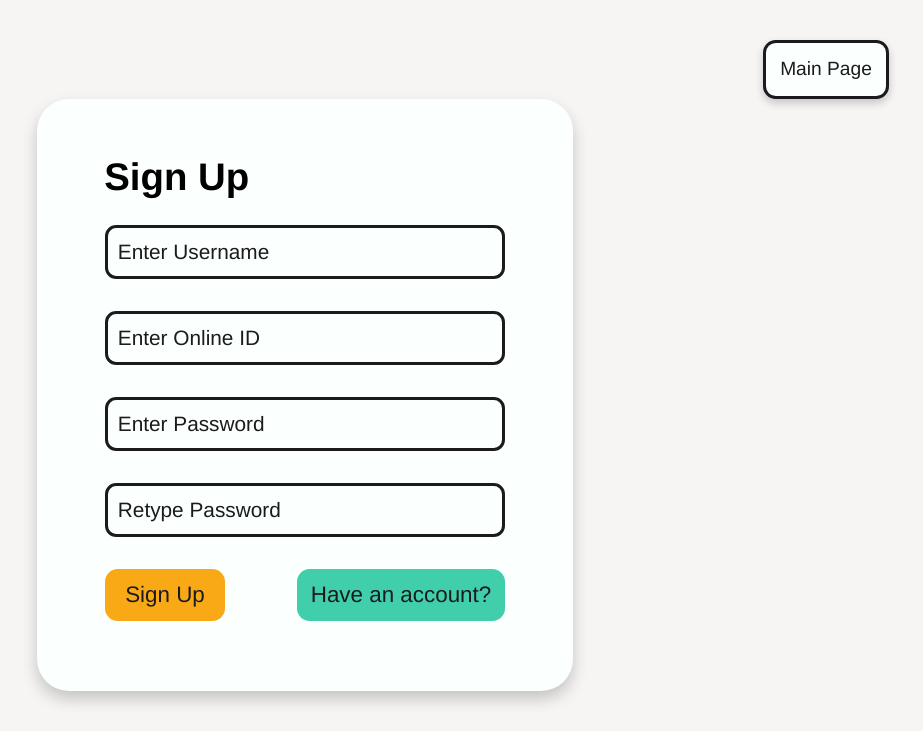
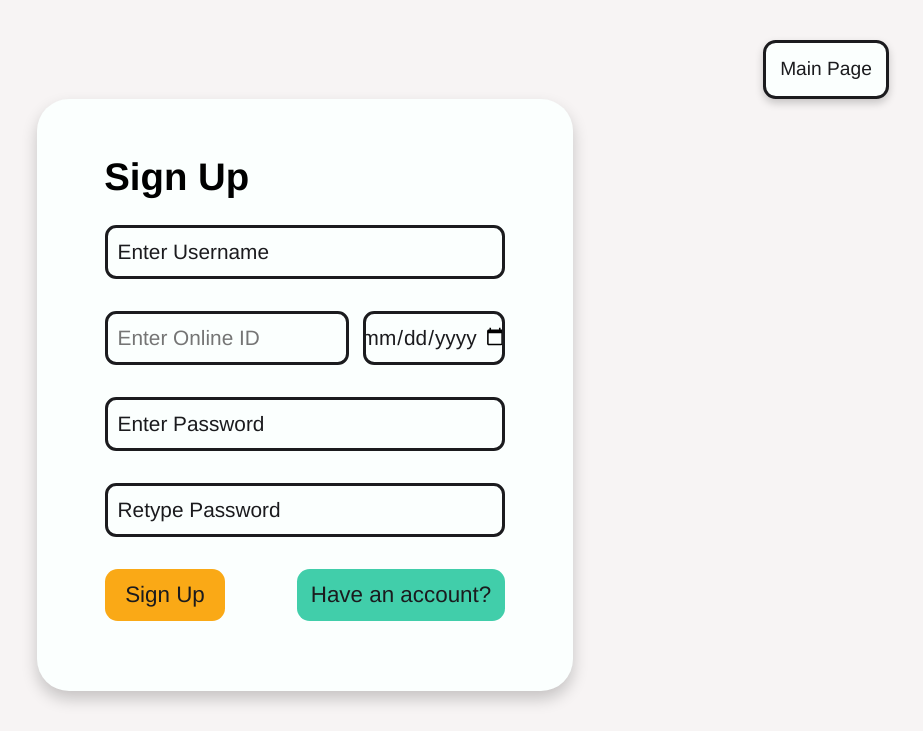
Before and after one commit to vineji/MatchMyMedia, a Django app: page /signup/ in a window 1280 px wide. Shown: the top 731 px of the page, without its empty margins (335-1258 px from the left). Run offline with Django 5.2, Linux system fonts and the light colour scheme.

Commit message:
HTML & CSS changes

```diff
--- a/api/templates/signup.html
+++ b/api/templates/signup.html
@@ -19,7 +19,10 @@
             <h1 class="signup-header">Sign Up</h1>
             <div class="input-container">
                 <input class="inputs" type="text" id="username" name="username" placeholder="Enter Username" required>
-                <input class="inputs" type="text" id="online_id" name="online_id" placeholder="Enter Online ID" value="{{ form.online_id.value|default:'' }}" required>
+                <div class="input-container-div">
+                    <input class="input_online_id" type="text" id="online_id" name="online_id" placeholder="Enter Online ID" value="{{ form.online_id.value|default:'' }}" required>
+                    <input class="input_DOB" type="date" id="DOB" name="DOB" placeholder="Enter DOB" value="{{ form.DOB.value|default:'' }}"  max="2020-01-01" title="Date of Birth" required>
+                </div>
                 <input class="inputs" type="password" id="password1" name="password1" placeholder="Enter Password" required>
                 <input class="inputs" type="password" id="password2" name="password2" placeholder="Retype Password" required>
             </div>
@@ -91,6 +94,38 @@
         gap: 2rem;
     }
 
+    .input-container-div{
+        display: flex;
+        flex-direction: row;
+        width: 25rem;
+        justify-content: space-between;
+    }
+
+    .input_online_id{
+        all: unset;
+        width: 14.3rem;
+        height: 3rem;
+        font-size: 1.3rem;
+        border-radius: 0.7rem;
+        border: 3.5px solid #1B1B1E;
+        padding-left: 0.6rem;
+        color: #1B1B1E;
+    }
+    .input_DOB{
+        all: unset;
+        width: 8.5rem;
+        height: 3rem;
+        font-size: 1.3rem;
+        border-radius: 0.7rem;
+        border: 3.5px solid #1B1B1E;
+        color: #1B1B1E;
+        display: flex;
+        flex-direction: row;
+        align-items: center;
+        justify-content: center;
+        margin-left: 0.5rem;
+    }
+
     .inputs{
         all: unset;
         width: 24rem;
--- a/api/views.py
+++ b/api/views.py
@@ -10,8 +10,8 @@ import requests
 import os
 from dotenv import load_dotenv
 
-from django.contrib.auth.forms import AuthenticationForm
-from django.contrib.auth import login, get_user_model
+from django.contrib.auth.forms import AuthenticationForm, PasswordChangeForm
+from django.contrib.auth import login, get_user_model, update_session_auth_hash
 from django.contrib.auth.decorators import login_required
 from django.middleware.csrf import get_token
 
@@ -71,26 +71,52 @@ def user_view(request):
             return JsonResponse(user_data)
     elif request.method == "PUT":
 
-        try:
-            data = json.loads(request.body)
+        data = json.loads(request.body)
+        action = data.get('action')
 
-            User = request.user
 
-            updated_data = {
-                "username": data.get("username", User.username),
-                "online_id": data.get("online_id", User.online_id),
-                "email": data.get("email", User.email),
-                "DOB": data.get("DOB", User.DOB)
-            }
-            form  = CustomUserUpdateForm(updated_data, instance=request.user)
-            if form.is_valid():
-                form.save()
-                return JsonResponse({"message": "User details updated successfully!"})
-            else:
-                print(form.errors)
-                return JsonResponse({"errors": form.errors}, status=400)
-        except json.JSONDecodeError:
-                    return JsonResponse({"error": "Invalid JSON data."}, status=400)
+        if not action:
+
+            try:
+
+
+                User = request.user
+
+                updated_data = {
+                    "username": data.get("username", User.username),
+                    "online_id": data.get("online_id", User.online_id),
+                    "email": data.get("email", User.email),
+                    "DOB": data.get("DOB", User.DOB)
+                }
+                form  = CustomUserUpdateForm(updated_data, instance=request.user)
+                if form.is_valid():
+                    form.save()
+                    return JsonResponse({"message": "User details updated successfully!"})
+                else:
+                    print(form.errors)
+                    return JsonResponse({"errors": form.errors}, status=400)
+            except json.JSONDecodeError:
+                return JsonResponse({"error": "Invalid JSON data."}, status=400)
+
+    elif request.method == "POST":
+
+        data = json.loads(request.body)
+        action = data.get('action')
+
+        if action == 'change_password':
+            try:
+                form = PasswordChangeForm(user=request.user, data = data)
+
+                if form.is_valid():
+                    user = form.save()
+                    update_session_auth_hash(request, user)
+                    return JsonResponse({"message": "Password updated successfully!"})
+                else:
+                    print(form.errors)
+                    return JsonResponse({"errors": form.errors}, status=400)
+            except json.JSONDecodeError:
+                return JsonResponse({"error": "Invalid JSON data."}, status=400)
+
 
 
 
```
Also changed, not shown: api/templates/login.html (+5 -3 lines), frontend/src/components/DashboardPage.vue (+62 -4 lines), db.sqlite3.
